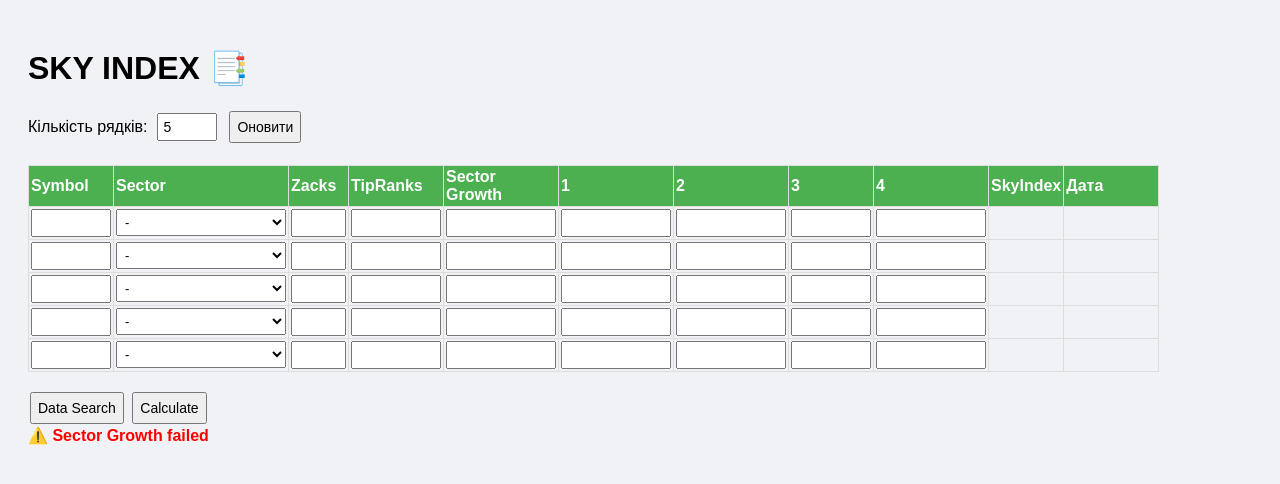
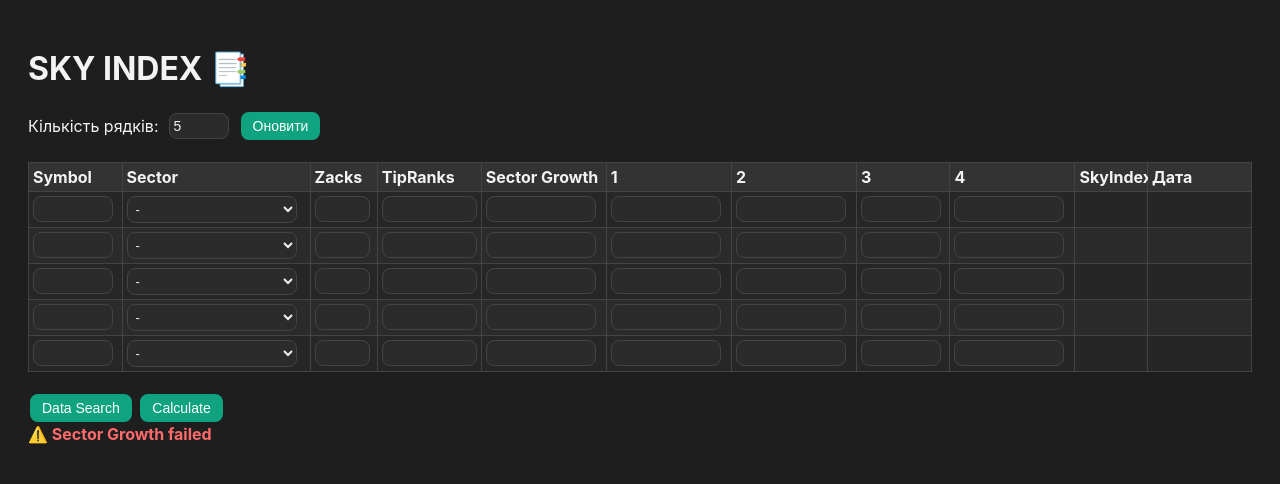
Before and after one commit to YuriiPoltavets/IndexSky, a Flask app: page / in a window 1280 px wide. Shown: the top 484 px of the page. Run offline with Flask 3, Linux system fonts and the light colour scheme.

Commit message:
style: apply dark theme

```diff
--- a/templates/index.html
+++ b/templates/index.html
@@ -5,33 +5,49 @@
     <title>SKY INDEX</title>
     <style>
         body {
-            font-family: Arial, sans-serif;
-            background-color: #f0f2f5;
+            font-family: "Inter", Arial, sans-serif;
+            background-color: #1e1e1e;
+            color: #f3f3f3;
             padding: 20px;
         }
         table {
             border-collapse: collapse;
             margin-top: 20px;
             table-layout: fixed;
+            background-color: #2b2b2b;
+            width: 100%;
         }
         .table-wrapper {
             overflow-x: auto;
             max-width: 100%;
         }
         th, td {
-            border: 1px solid #ddd;
-            padding: 2px;
+            border: 1px solid #444;
+            padding: 4px;
             text-align: left;
         }
         th {
-            background-color: #4CAF50;
-            color: white;
+            background-color: #333;
+            color: #f3f3f3;
+        }
+        tbody tr:nth-child(odd) {
+            background-color: #262626;
         }
         input, select {
             width: 100%;
             padding: 4px;
             font-size: 14px;
             box-sizing: border-box;
+            background-color: #2b2b2b;
+            color: #f3f3f3;
+            border: 1px solid #444;
+            border-radius: 8px;
+            transition: background-color 0.3s, box-shadow 0.3s, border-color 0.3s;
+        }
+        input:focus, select:focus {
+            outline: none;
+            box-shadow: 0 0 4px #10a37f;
+            border-color: #10a37f;
         }
         .symbol-input {
             width: 80px;
@@ -78,16 +94,25 @@
             z-index: 2;
         }
         button {
-            padding: 6px;
+            padding: 6px 12px;
             font-size: 14px;
             margin: 2px;
+            background-color: #10a37f;
+            color: #fff;
+            border: none;
+            border-radius: 8px;
+            cursor: pointer;
+            transition: filter 0.3s;
         }
-        .row-ok { background-color: #d4edda; }
-        .row-error { background-color: #f8d7da; }
-        .status-success { background-color: #d0f0ff; }
-        .status-error { background-color: #ffd6d6; }
+        button:hover {
+            filter: brightness(1.1);
+        }
+        .row-ok { background-color: #224932; }
+        .row-error { background-color: #592e32; }
+        .status-success { background-color: #233c40; }
+        .status-error { background-color: #4b2a2e; }
         select[data-status="error"], input[data-status="error"] {
-            background-color: #f8d7da;
+            background-color: #592e32;
         }
         .row-control {
             display: flex;
@@ -97,8 +122,8 @@
         .row-control input[type="number"] {
             width: 60px;
         }
-        .status.success { color: green; font-weight: bold; }
-        .status.error { color: red; font-weight: bold; }
+        .status.success { color: #10a37f; font-weight: bold; }
+        .status.error { color: #ff6b6b; font-weight: bold; }
     </style>
 </head>
 <body>
```
